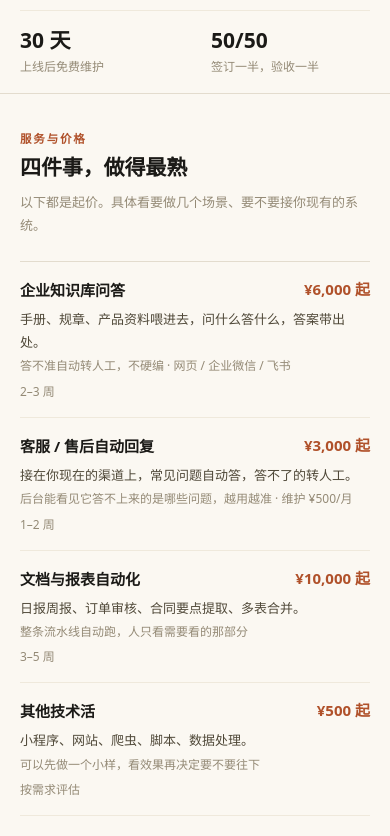
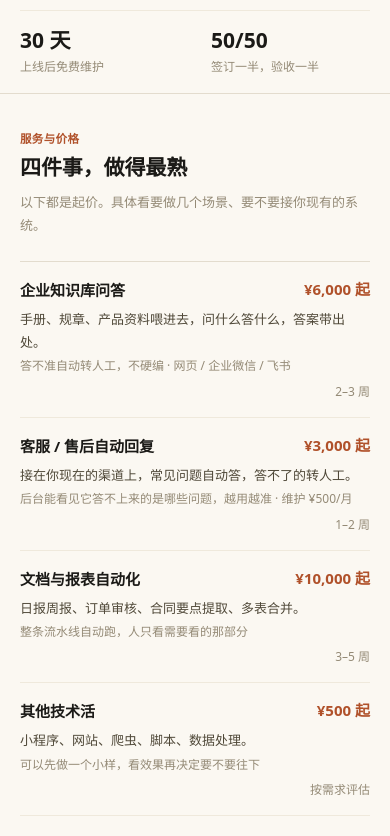
Before and after one commit to yan073747/ai-office-toolbox, a Next.js app: page / in a window 390 px wide. Shown: the part 920-1756 px from the top of the page. Built offline with nearby package versions, Linux system fonts and the light colour scheme.

Commit message:
Stop stretching Chinese kickers and align the duration on narrow screens
Letter-spacing meant for Latin labels reads as broken spacing on CJK, and
the price-table duration sat left-aligned under the description on phones
instead of under the price.

```diff
--- a/app/page.tsx
+++ b/app/page.tsx
@@ -202,7 +202,7 @@ export default function Home() {
         <div className="mx-auto max-w-site">
           <div className="flex flex-wrap items-end justify-between gap-x-6 gap-y-2">
             <div>
-              <p className="text-[11.5px] font-semibold uppercase tracking-[0.16em] text-accent">服务与价格</p>
+              <p className="text-[11.5px] font-semibold tracking-[0.03em] text-accent">服务与价格</p>
               <h2 className="mt-1 text-[21px] font-semibold tracking-[-0.005em] text-inkd">四件事，做得最熟</h2>
             </div>
             <p className="max-w-[520px] text-[13px] leading-[1.75] text-mute">
@@ -224,7 +224,7 @@ export default function Home() {
                   {service.desc}
                   <em className="mt-0.5 block text-[12px] not-italic leading-[1.7] text-mute">{service.note}</em>
                 </p>
-                <p className="col-span-2 text-[12px] text-mute md:col-span-1 md:col-start-4 md:row-start-1 md:text-right">
+                <p className="col-span-2 text-right text-[12px] text-mute md:col-span-1 md:col-start-4 md:row-start-1">
                   {service.duration}
                 </p>
               </div>
```
